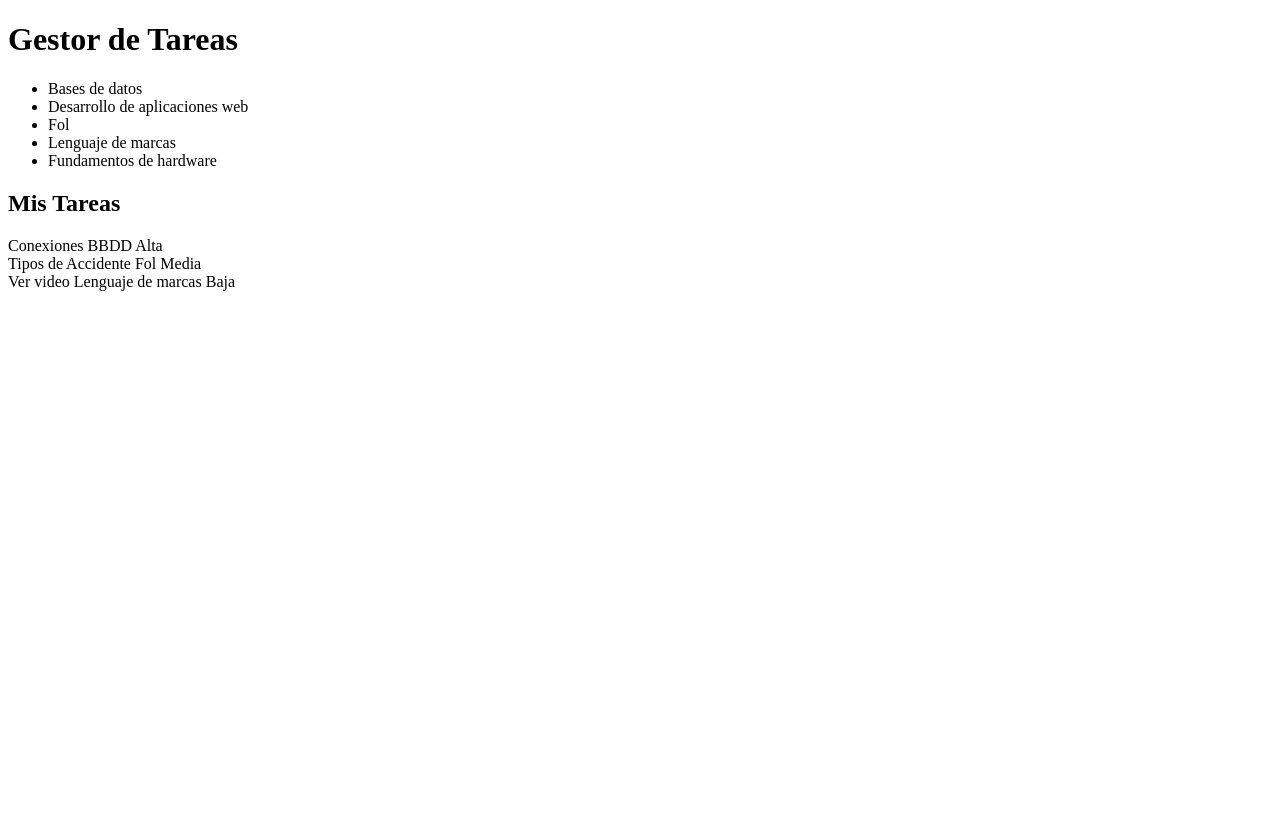
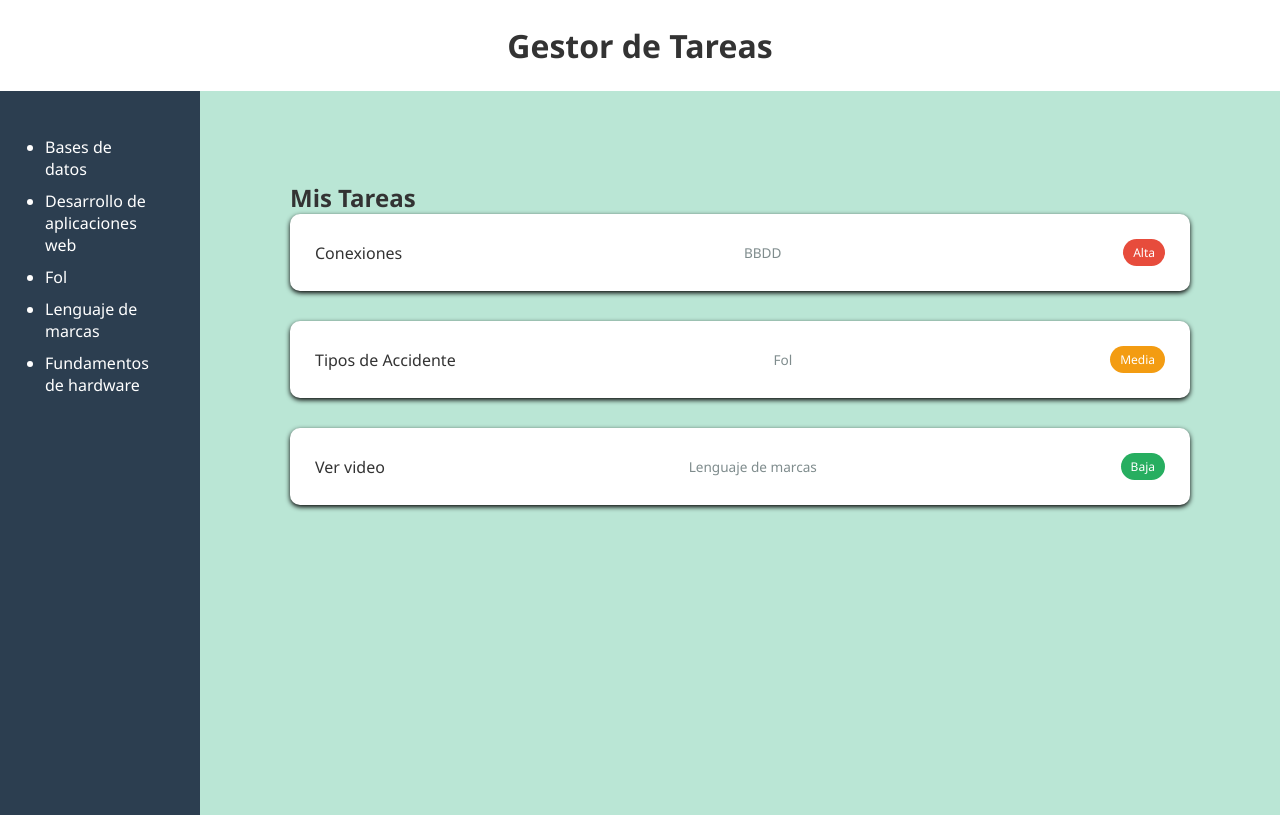
Before and after one commit to Erick1Torres/task-app, a plain HTML site: page index.html in a window 1280 px wide. Drawn offline with Linux system fonts and the light colour scheme.

Commit message:
agrege cambios

```diff
--- a/index.html
+++ b/index.html
@@ -4,7 +4,7 @@
     <meta charset="UTF-8">
     <meta name="viewport" content="width=device-width, initial-scale=1.0">
     <title>App Recordatorio</title>
-    <link rel="stylesheet" href="index0.css">
+    <link rel="stylesheet" href="styles.css">
 </head>
 <body>
 
```
